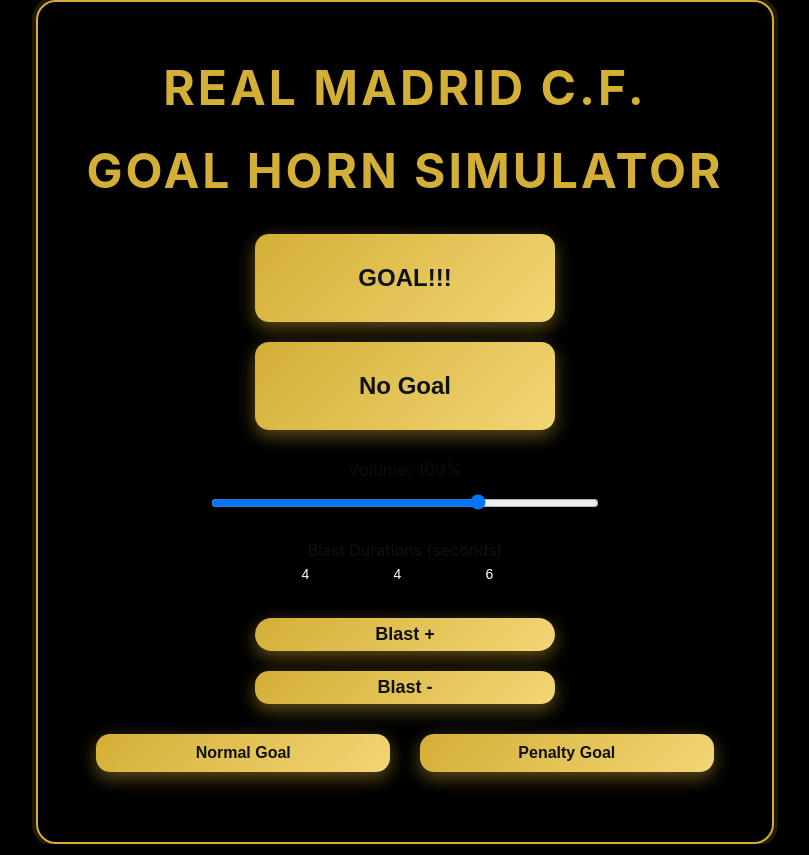
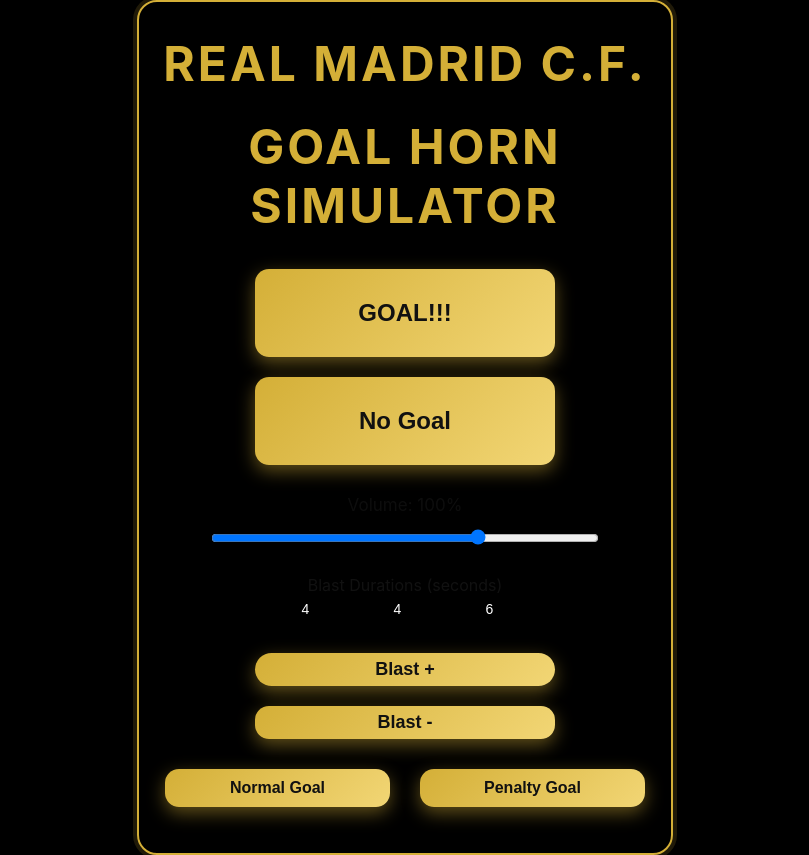
Before and after one commit to zxgvcoder/Goal_Horn_Project, a Flask app: page / in a window 1280 px wide. Shown: the whole page, without its empty margins (235-1044 px from the left). Run offline with Flask 3, Linux system fonts and the light colour scheme.

Commit message:
Describe your changes

```diff
--- a/static/styles.css
+++ b/static/styles.css
@@ -81,6 +81,10 @@ button:active {
         0 25px 60px rgba(0, 0, 0, 0.15);
 
     text-align: center;
+    max-width: 500px;
+    width: 90%;
+    margin: 0 auto;
+    padding: 1rem;
 }
 
 .container.glow {
```
